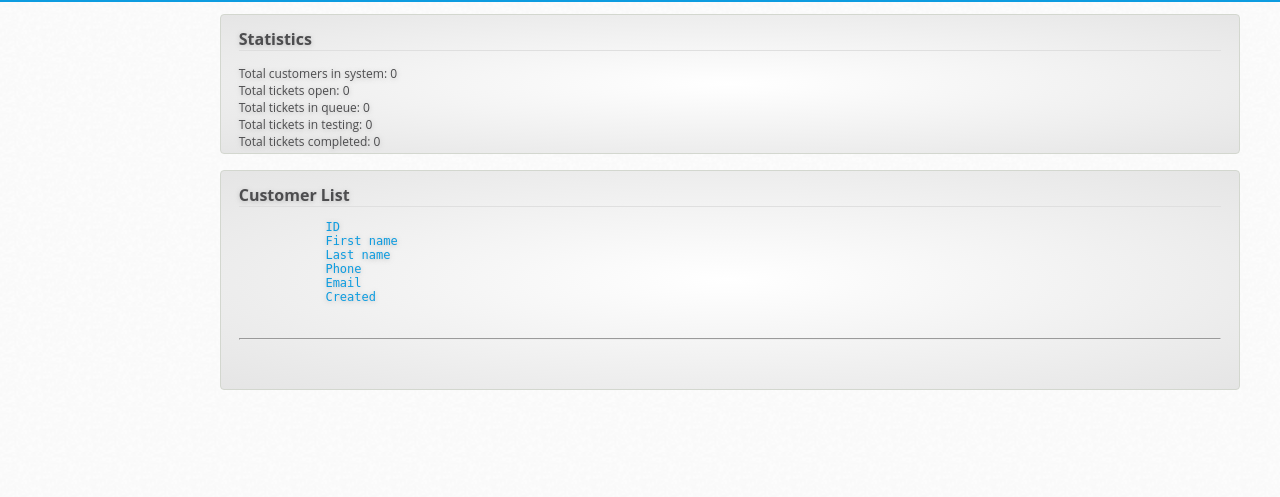
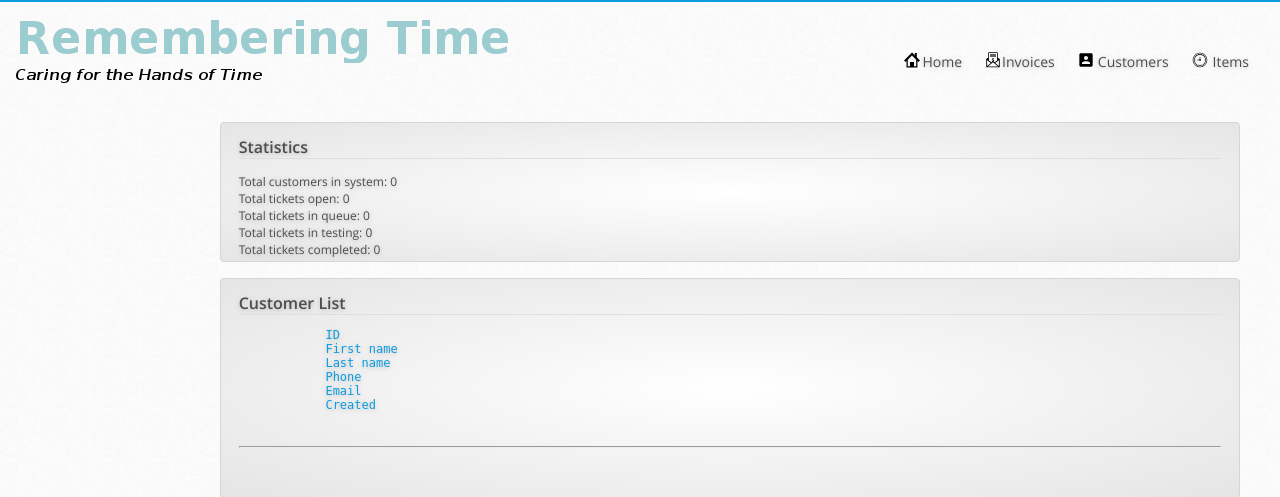
Before and after one commit to Justasic/NutmegCRM, a Django app: page / in a window 1280 px wide. Shown: the top 497 px of the page. Run offline with Django 3.2, Linux system fonts and the light colour scheme; data that the repository does not hold is empty.

Commit message:
More styling, added Remembering Time logo and some stuff specific to my job.

```diff
--- a/NutmegCRM/apps/overview/views.py
+++ b/NutmegCRM/apps/overview/views.py
@@ -21,3 +21,14 @@ def index(request):
     })
 
     return render_to_response('index.html', ctx)
+
+
+def dispatch(request):
+
+    tickets = Ticket.objects.all()
+
+    ctx = RequestContext(request, {
+        'tickets': tickets,
+    })
+
+    return render_to_response('dispatch.html', ctx)
--- a/NutmegCRM/static/css/basic.css
+++ b/NutmegCRM/static/css/basic.css
@@ -1,3 +1,17 @@
+/* Taken from google style sheet somewhere */
+@font-face {
+  font-family: 'Open Sans';
+  font-style: normal;
+  font-weight: 400;
+  src: local('Open Sans'), local('OpenSans'), url(http://themes.googleusercontent.com/static/fonts/opensans/v8/cJZKeOuBrn4kERxqtaUH3T8E0i7KZn-EPnyo3HZu7kw.woff) format('woff');
+}
+@font-face {
+  font-family: 'Open Sans';
+  font-style: normal;
+  font-weight: 600;
+  src: local('Open Sans Semibold'), local('OpenSans-Semibold'), url(http://themes.googleusercontent.com/static/fonts/opensans/v8/MTP_ySUJH_bn48VBG8sNSnhCUOGz7vYGh680lGh-uXM.woff) format('woff');
+}
+
 html {
   border-top: 2px solid #0d9ce0;
 }
@@ -26,6 +40,11 @@ header {
   height: 100px;
   padding-bottom: 16px;
   padding-top: 8px;
+}
+
+#logo {
+  background: url('/static/img/logo.png') no-repeat;
+  height: 100px;
 }
 
 #logo h1 {
@@ -60,27 +79,31 @@ menu ul#nav li a:hover {
 }
 
 #nav .home {
-  background: url('../img/nav/home.png') no-repeat;
+  background: url('/static/img/Home.svg') no-repeat;
+  background-size: 16px 16px;
   text-indent: 3px;
 }
 
 #nav .invoices {
-  background: url('../img/nav/arch.png') no-repeat;
+  background: url('/static/img/invoice.svg') no-repeat;
+  background-size: 16px 16px;
   text-indent: 2px;
 }
 
 #nav .customers {
-  background: url('../img/nav/community.png') no-repeat;
+  background: url('/static/img/customers.svg') no-repeat;
+  background-size: 16px 16px;
   text-indent: 5px;
 }
 
 #nav .items {
-  background: url('../img/nav/wiki.png') no-repeat;
+  background: url('/static/img/clock.svg') no-repeat;
+  background-size: 16px 16px;
   text-indent: 6px;
 }
 
 #nav .workshop {
-  background: url('../img/nav/workshop.png') no-repeat;
+  /*background: url('../img/nav/workshop.png') no-repeat;*/
   text-indent: 6px;
 }
 
--- a/NutmegCRM/templates/base.html
+++ b/NutmegCRM/templates/base.html
@@ -3,6 +3,9 @@
 <html>
 <head>
     <link rel="stylesheet" href="{% static 'css/basic.css' %}" type="text/css" />
+    <div id="logo">
+        <h1>Remembering Time</h1>
+    </div>
     <menu>
         <ul id="nav">
             <li class="home"><a href="#">Home</a></li>
```
Also changed, not shown: NutmegCRM/templates/dispatch.html (added, +10 -0 lines), NutmegCRM/static/img/Home.svg (added), NutmegCRM/static/img/clock.svg (added), NutmegCRM/static/img/customers.svg (added), NutmegCRM/static/img/invoice.svg (added), NutmegCRM/static/img/logo.png (added).
